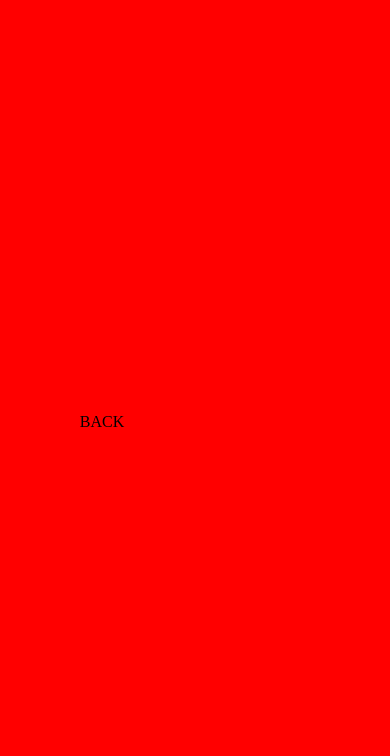
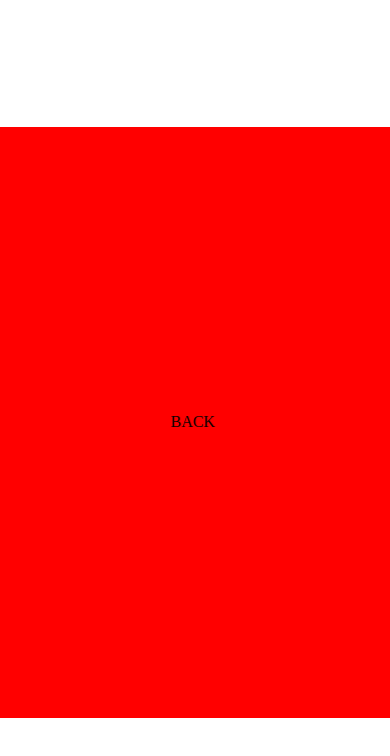
Before and after one commit to brickhousecoop/bh-bookspinner, a plain HTML site: page index.html in a window 390 px wide. Drawn offline with Linux system fonts and the light colour scheme.

Commit message:
Book size now fully responsive, aw yeah

```diff
--- a/index.html
+++ b/index.html
@@ -5,9 +5,9 @@
   <style>
 
     :root {
-      --mmbook-width: 6in;
-      --mmbook-height: 9in;
-      --mmbook-thickness: 1.25in;
+      --mmbook-height: 70vh; /* 9in, reference */
+      --mmbook-width: calc(var(--mmbook-height) * 0.66666667); /* 6in = 6/9 × reference */
+      --mmbook-thickness: calc(var(--mmbook-height) * 0.137888889); /* 1.241in = 1.241/9 × reference */
     }
 
     body {
```
